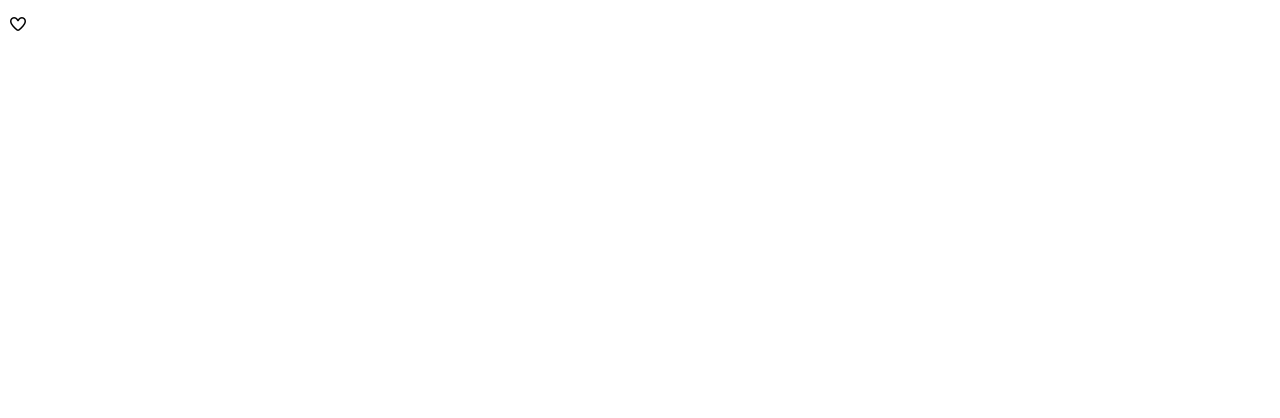
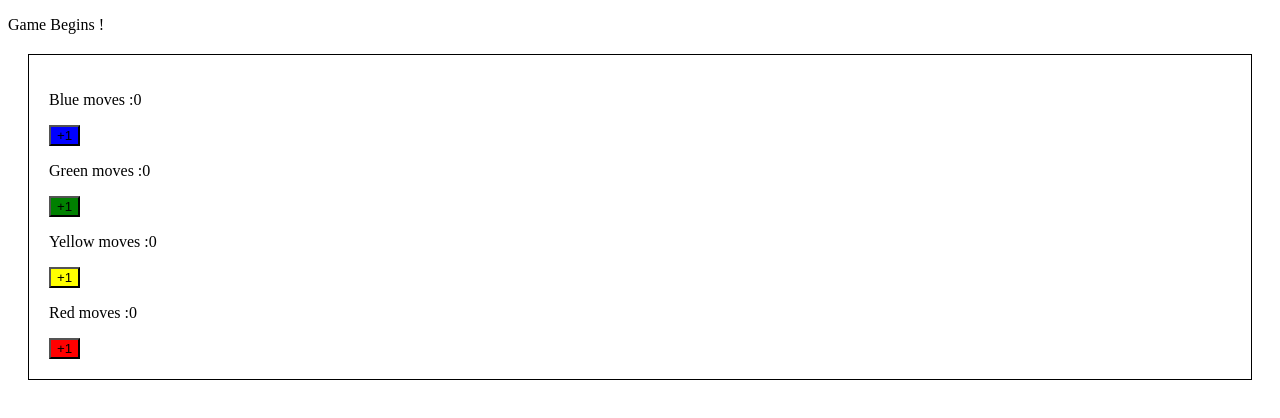
Before and after one commit to mihirprabhakar/react-practice, a React (Vite) app: page / in a window 1280 px wide. Shown: the top 418 px of the page. Built offline with nearby package versions, Linux system fonts and the light colour scheme.

Commit message:
added ludo game

```diff
--- a/src/App.jsx
+++ b/src/App.jsx
@@ -5,6 +5,8 @@ import Product from './Product'
 import UserName from './UserName';
 import ProductsTab from './ProductsTab';
 import LikeButton from './LikeButton';
+import Ludo from './Ludo';
+
 
 
 
@@ -22,7 +24,7 @@ function App() {
       {/* <UserName username="mihir" color="blue" /> */}
       {/* <h1 style={{textAlign:"center"}}>blockbuster deals !</h1>
       <hr/> */}
-      <LikeButton />
+      <Ludo />
 
 
       {/* <ProductsTab/> */}
--- /dev/null
+++ b/src/Ludo.jsx
@@ -0,0 +1,46 @@
+import React from 'react'
+import './Products.css'
+import { useState } from 'react';
+// stated and objects
+const Ludo = () => {
+    const [moves,setMoves]=useState({blue:0,green:0,yellow:0,red:0});
+    const [count,setCount]=useState(0);
+    const onButtonBlue=()=>{
+        setMoves((prev)=>{
+            return {...prev,blue:prev.blue+1};
+        })
+    }
+    const onButtonYellow=()=>{
+        setMoves((prev)=>{
+            return {...prev,yellow:prev.yellow+1};
+        })
+    }
+    const onButtonGreen=()=>{
+        setMoves((prev)=>{
+            return {...prev,green:prev.green+1};
+        })
+    }
+    const onButtonRed=()=>{
+        setMoves((prev)=>{
+            return {...prev,red:prev.red+1};
+        })
+    }
+
+  return (
+    <div>
+      <p>Game Begins !</p>
+      <div className='board'>
+        <p>Blue moves :{moves.blue}</p>
+        <button onClick={onButtonBlue} style={{backgroundColor:"blue"}}>+1</button>
+        <p>Green moves :{moves.green}</p>
+        <button onClick={onButtonGreen} style={{backgroundColor:"green"}}>+1</button>
+        <p>Yellow moves :{moves.yellow}</p>
+        <button onClick={onButtonYellow} style={{backgroundColor:"yellow"}}>+1</button>
+        <p>Red moves :{moves.red}</p>
+        <button onClick={onButtonRed} style={{backgroundColor:"red"}}>+1</button>
+      </div>
+    </div>
+  )
+}
+
+export default Ludo
--- a/src/Products.css
+++ b/src/Products.css
@@ -23,3 +23,12 @@
     justify-content: center;
     align-items: center;
 }
+.board{
+    /* display:flex;
+    flex-wrap: wrap;
+    justify-content: center; */
+    /* align-items: center; */
+    border: 1px solid black;
+    padding: 20px;
+    margin: 20px;
+}
```
